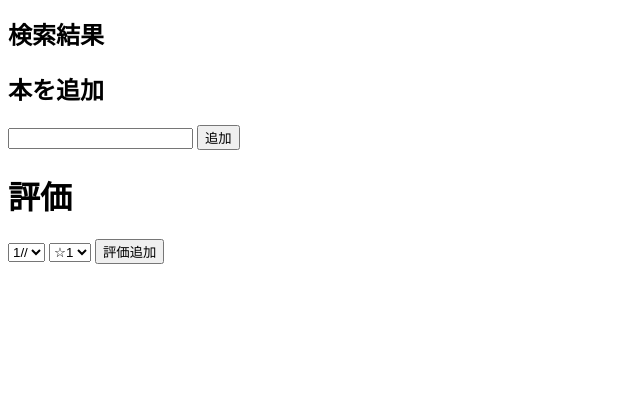
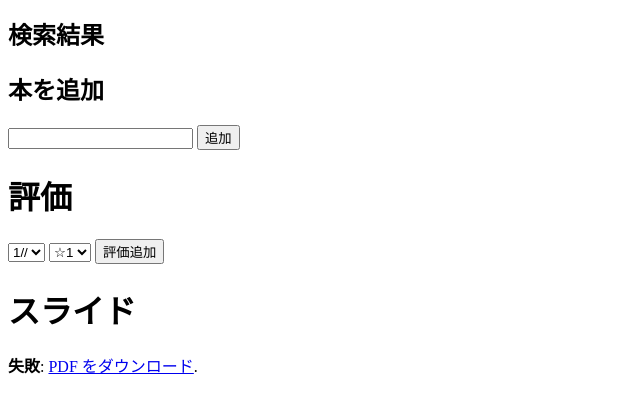
Before and after one commit to nkzwlab/group2, a PHP site: page /?newbook=1 in a window 1280 px wide. Shown: the part 321-734 px from the top of the page, without its empty margins (0-640 px from the left). Run offline with PHP 8.4, Linux system fonts and the light colour scheme; data that the repository does not hold is empty.

Commit message:
added slides

```diff
--- a/web/index.php
+++ b/web/index.php
@@ -77,5 +77,13 @@
        </select>
         <input type="submit" value="評価追加">
         </form>
+
+        <h1>スライド</h1>
+        <object data="./webservice.pdf#page=1" type="application/pdf" width="100%" height="600px">
+            <p>
+                <b>失敗</b>: <a href="./webservice.pdf">PDF をダウンロード</a>.
+            </p>
+        </object>
+
     </body>
 </html>
```
Also changed, not shown: 1 other file.
